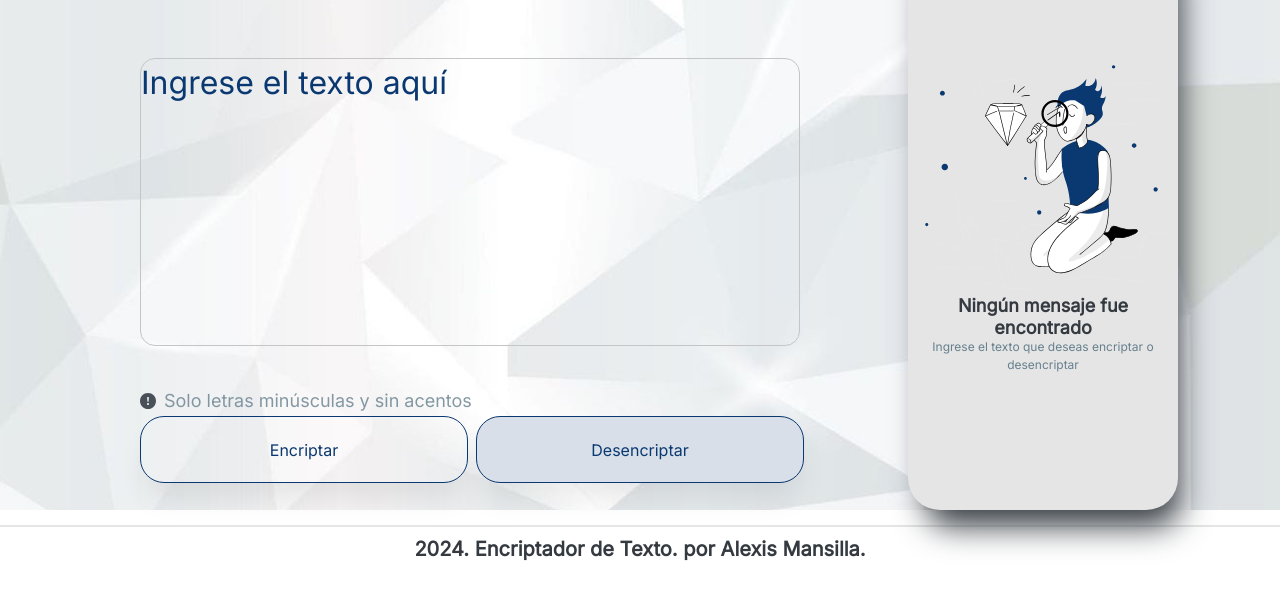
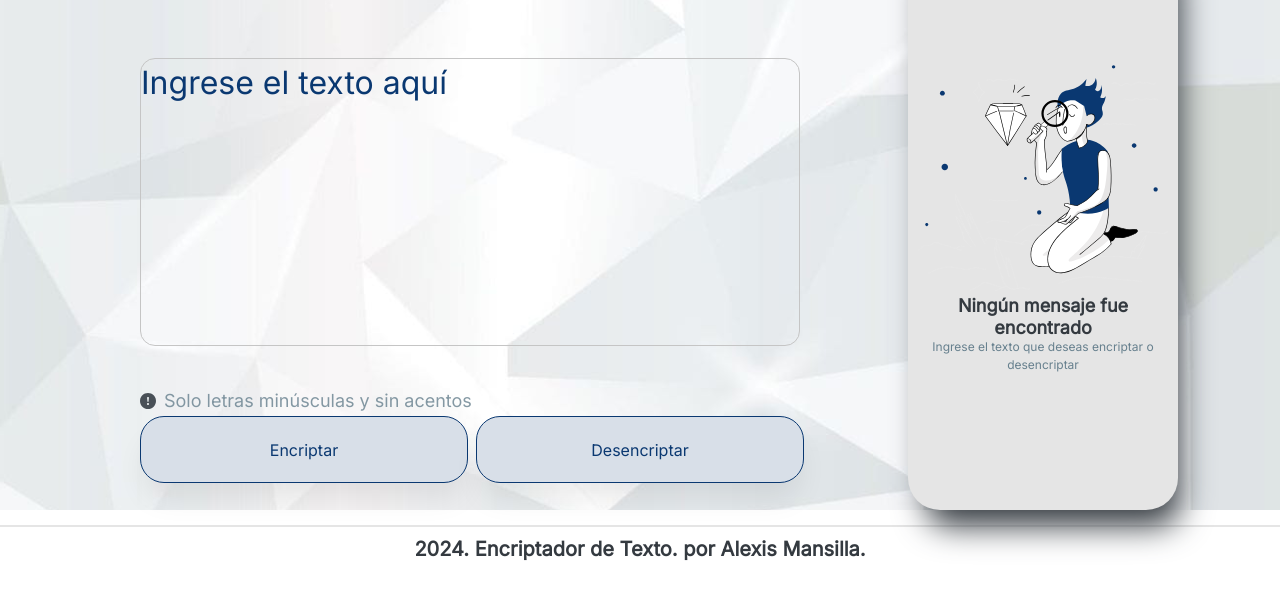
Before and after one commit to AlexizMansilla/Encriptador-de-text, a plain HTML site: page index.html in a window 1280 px wide. Shown: the part 110-710 px from the top of the page. Drawn offline with Linux system fonts and the light colour scheme.

Commit message:
correcion

```diff
--- a/css/estilos.css
+++ b/css/estilos.css
@@ -128,7 +128,7 @@ main{
     line-height: 19px;
     text-align: center;
     color: var(--Dark-Blue);
-    background: var(:--White-Blue;);
+    background: var(--White-Blue);
     border: 1px solid var(--Dark-Blue);
     border-radius: 24px;
     cursor: pointer;
```
